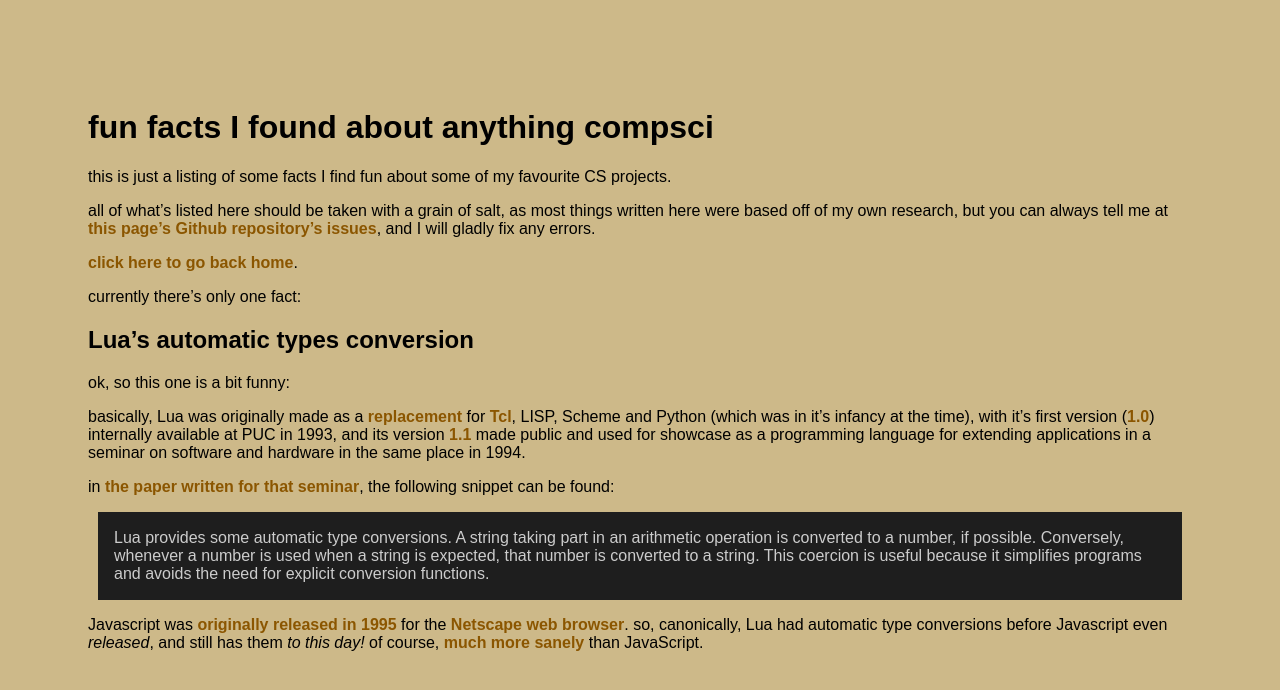
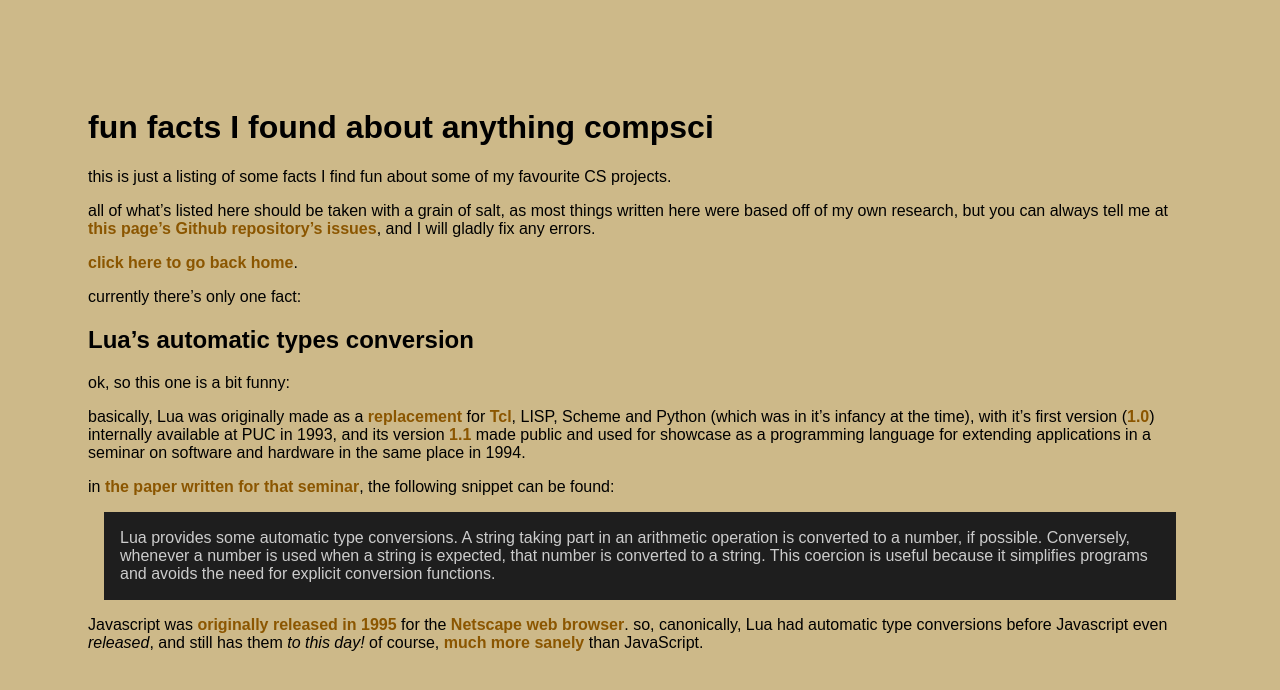
Before and after one commit to thacuber2a03/thacuber2a03.github.io, a Jekyll site: the page built from things/funfacts.md, in a window 1280 px wide. Shown: the top 690 px of the page. Built offline with Jekyll 4.4.1, drawn with Linux system fonts in a browser that asks for light colours.

Commit message:
change margin from blockquotes also the "style" in last commit was an error it's hard to type with this keyboard

```diff
--- a/css/general.css
+++ b/css/general.css
@@ -19,7 +19,7 @@ a:hover {
 }
 
 blockquote {
-	margin: 10px;
+	margin: 1em;
 	padding: 1px 1em 1px 1em;
 	background: #1e1e1e;
 	color: #cccccc;
```
